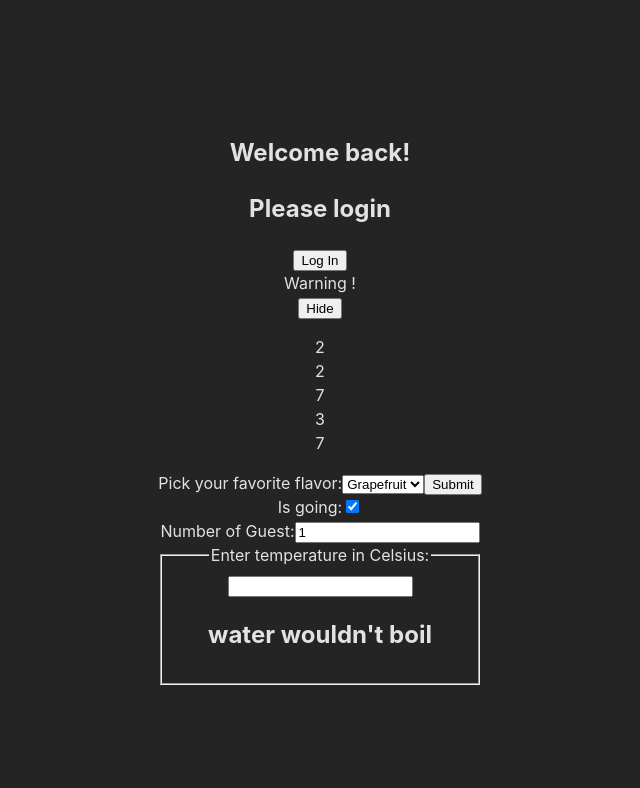
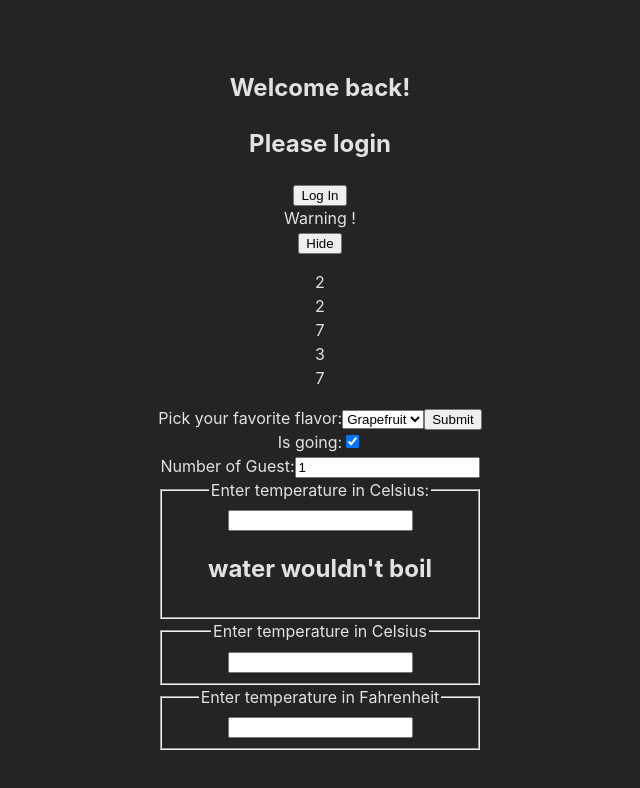
Before and after one commit to repsweet080303/react-training, a React (Vite) app in the folder vite-project-tsx/: page / in a window 1280 px wide. Shown: the top 788 px of the page, without its empty margins (320-960 px from the left). Built offline with nearby package versions, Linux system fonts and the light colour scheme.

Commit message:
#10 define component TemperatureInput in example LiftingStateUp folder

```diff
--- a/vite-project-tsx/src/App.tsx
+++ b/vite-project-tsx/src/App.tsx
@@ -6,6 +6,7 @@ import ListNumber from './listAndKey/ListNumber';
 import NameForm from './form/NameForm';
 import Reservation from './form/Reservation';
 import Caculator from './LiftingStateUp/Calculator';
+import TemperatureInput from './LiftingStateUp/TemperatureInput';
 function App() {
   return (
     <div className='App'>
@@ -16,6 +17,8 @@ function App() {
       <NameForm />
       <Reservation />
       <Caculator/>
+      <TemperatureInput scale='c'/>
+      <TemperatureInput scale='f'/>
     </div>
   );
 }
--- /dev/null
+++ b/vite-project-tsx/src/LiftingStateUp/TemperatureInput.tsx
@@ -0,0 +1,39 @@
+import React from 'react';
+
+const scaleNames: { [key: string]: string } = {
+  c: 'Celsius',
+  f: 'Fahrenheit',
+};
+
+interface State {
+  temperature: string;
+}
+
+interface Props {
+  scale: string;
+}
+
+class TemperatureInput extends React.Component<Props, State> {
+  constructor(props: Props) {
+    super(props);
+    this.state = { temperature: '' };
+    this.handleChange = this.handleChange.bind(this);
+  }
+
+  handleChange(event: React.ChangeEvent<HTMLInputElement>) {
+    this.setState({ temperature: event.target.value });
+  }
+
+  render(): React.ReactNode {
+    const temperature = this.state.temperature;
+    const scale = this.props.scale;
+    return (
+      <fieldset>
+        <legend>Enter temperature in {scaleNames[scale]}</legend>
+        <input value={temperature} onChange={this.handleChange} />
+      </fieldset>
+    );
+  }
+}
+
+export default TemperatureInput;
```
